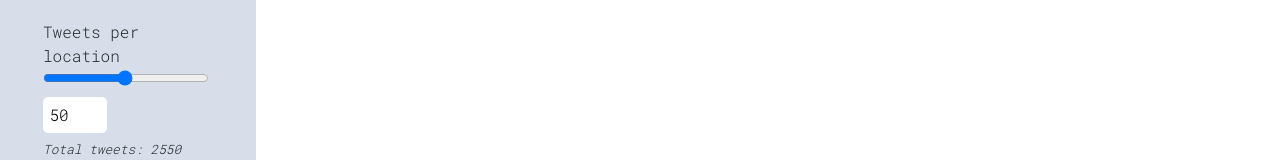
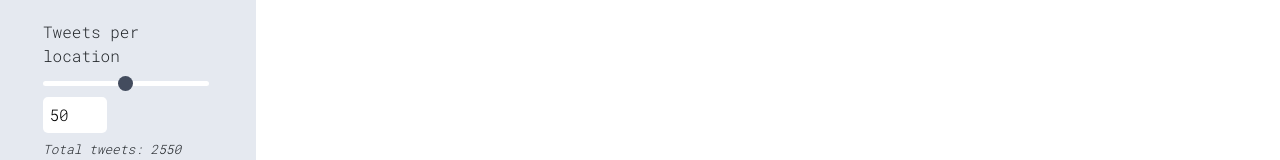
Before and after one commit to jasonfyw/twitter-geo-sentiment, a React (Create React App) app: page / in a window 1280 px wide. Shown: the part 555-715 px from the top of the page. Built offline with nearby package versions, Linux system fonts and the light colour scheme; no server answers.

Commit message:
Styling improvements

```diff
--- a/src/components/QueryForm.js
+++ b/src/components/QueryForm.js
@@ -61,6 +61,27 @@ const LocationLabel = styled.label`
 const RangeSlider = styled.input`
     padding: 0;
     width: 100%;
+    height: 5px;
+
+    appearance: none;
+    outline: none;
+    background-color: #fff;
+    border-radius: 5px;
+
+    &::-webkit-slider-thumb {
+        -webkit-appearance: none;
+        appearance: none;
+        width: 15px;
+        height: 15px;
+        border-radius: 50%;
+        background-color: #434C5E;
+    }
+    &::-moz-range-thumb {
+        width: 10px;
+        height: 10px;
+        border-radius: 50%;
+        background-color: #434C5E;
+    }
 `;
 const NumberInput = styled.input`
     width: 4rem;
--- a/src/components/QueryHistory.js
+++ b/src/components/QueryHistory.js
@@ -1,14 +1,48 @@
 import Axios from 'axios';
 import React, { Component } from 'react';
+import styled from 'styled-components';
+import { Button, Row, Col } from 'react-bootstrap';
+
+
+const QueryItemDiv = styled.div`
+    margin: 0;
+    margin-top: 2rem;
+    padding: 1.5rem;
+    padding-top: 1rem;
+    padding-bottom: 1rem;
+
+    border-radius: 5px;
+    background-color: #434C5E;
+    color: #fff;
+`;
+const MediumText = styled.p`
+    font-size: 1rem;
+    padding-bottom: 0.4rem;
+    margin-bottom: 0;
+    margin-top: 0.2rem;
+`;
+const SmallText = styled.p`
+    font-size: 0.75rem;
+    padding-bottom: 0;
+    margin-bottom: 0.2rem;
+`;
 
 // item displaying info for a single query
 const QueryItem = (props) => (
-    <React.Fragment>
-        <p><b>Keyword: </b>{props.data.keywords}</p>
-        <p><b>Total tweets: </b>{props.data.totaltweets}</p>
-        <button onClick={() => { props.selectQuery(props.data._id) } }>Open query</button>
-        <br />
-    </React.Fragment>
+    <QueryItemDiv>
+        <Row>
+            <Col md="5">
+                <MediumText><b>Keyword: </b>{props.data.keywords}</MediumText>
+                <SmallText><i>{props.data.createtime}</i></SmallText>
+            </Col>
+            <Col md="5">
+                <MediumText><b>Total tweets: </b>{props.data.totaltweets}</MediumText>
+            </Col>
+            <Col md="2">
+                <Button variant="light" onClick={() => { props.selectQuery(props.data._id) } }>Open query</Button>
+            </Col>
+        </Row>
+    </QueryItemDiv>
 )
 
 // displays an interactive list of previous queries when not already displaying a query
--- a/src/components/Sidebar.js
+++ b/src/components/Sidebar.js
@@ -12,7 +12,7 @@ const SidebarWrapper = styled.div`
 
     padding: 1.5rem;
 
-    background-color: #D8DEE9;
+    background-color: #E5E9F0;
 `;
 
 const TitleDiv = styled.div`
```
